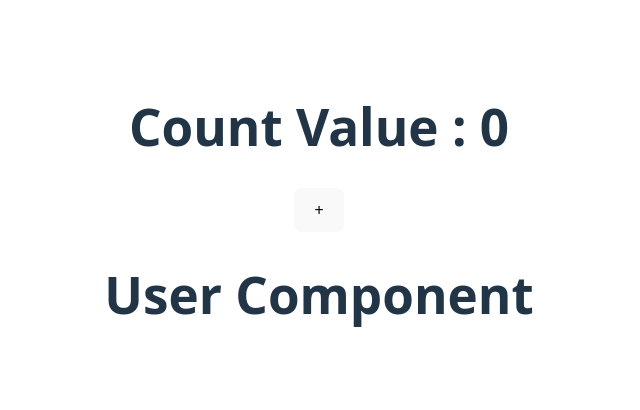
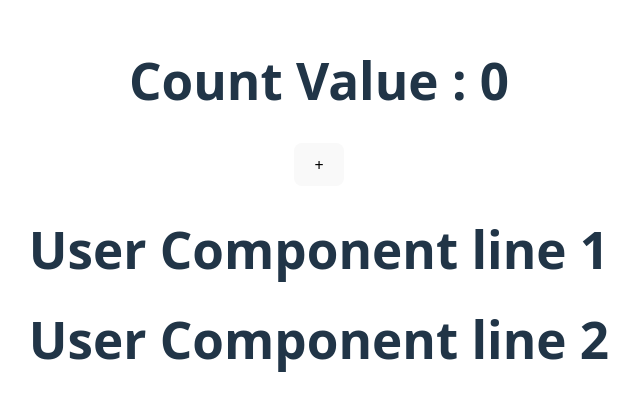
Before and after one commit to ajarubab/react-19-learning-2025, a React (Vite) app: page / in a window 1280 px wide. Shown: the part 190-600 px from the top of the page, without its empty margins (321-961 px from the left). Built offline with nearby package versions, Linux system fonts and the light colour scheme.

Commit message:
wrapping more than 1 tag into any wrapper like div to escape error

```diff
--- a/src/user.jsx
+++ b/src/user.jsx
@@ -1,5 +1,10 @@
 function User(){
-    return <h1>User Component</h1>;
+    return (
+        <div>
+            <h1>User Component line 1</h1>
+            <h1>User Component line 2</h1>
+        </div>
+);
 }
 
 export default User;
```
